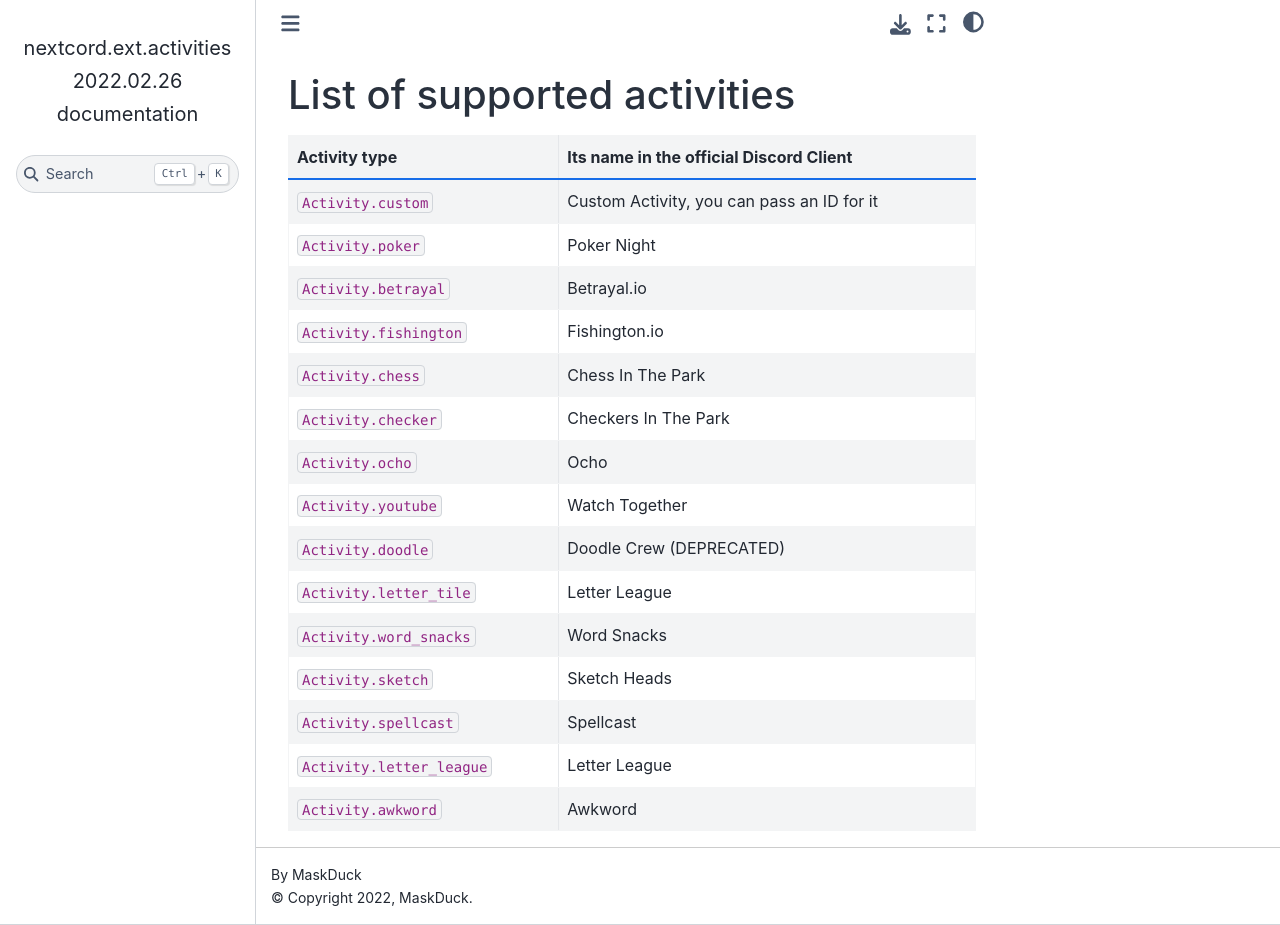
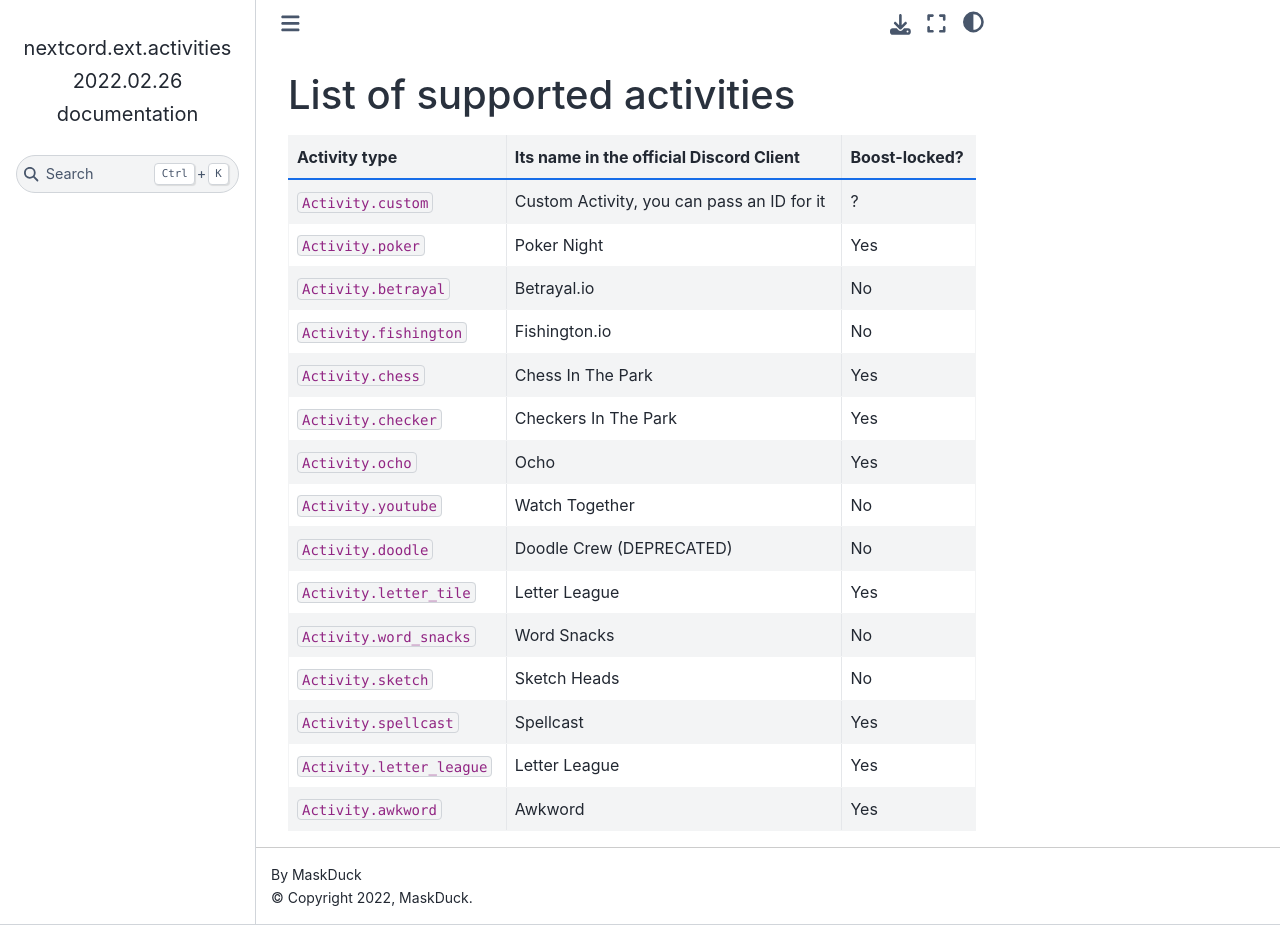
Before and after one commit to argo0n/pycord-ext-activities, a Sphinx documentation site: the page built from docs/supported_activities.rst, in a window 1280 px wide and 925 px high. Built offline with Sphinx 7.4.7 and the Sphinx Book theme 1.1.4, drawn with Linux system fonts in a browser that asks for light colours.

Commit message:
add comment and boost-lock notice.

```diff
--- a/docs/supported_activities.rst
+++ b/docs/supported_activities.rst
@@ -1,35 +1,35 @@
 List of supported activities
 =============================
-+---------------------------+---------------------------------------------+
-| Activity type             | Its name in the official Discord Client     |
-+===========================+=============================================+
-| ``Activity.custom``       | Custom Activity, you can pass an ID for it  |
-+---------------------------+---------------------------------------------+
-| ``Activity.poker``        | Poker Night                                 |
-+---------------------------+---------------------------------------------+
-| ``Activity.betrayal``     | Betrayal.io                                 |
-+---------------------------+---------------------------------------------+
-| ``Activity.fishington``   | Fishington.io                               |
-+---------------------------+---------------------------------------------+
-| ``Activity.chess``        | Chess In The Park                           |
-+---------------------------+---------------------------------------------+
-| ``Activity.checker``      | Checkers In The Park                        |
-+---------------------------+---------------------------------------------+
-| ``Activity.ocho``         | Ocho                                        |
-+---------------------------+---------------------------------------------+
-| ``Activity.youtube``      | Watch Together                              |
-+---------------------------+---------------------------------------------+
-| ``Activity.doodle``       | Doodle Crew (DEPRECATED)                    |
-+---------------------------+---------------------------------------------+
-| ``Activity.letter_tile``  | Letter League                               |
-+---------------------------+---------------------------------------------+
-| ``Activity.word_snacks``  | Word Snacks                                 |
-+---------------------------+---------------------------------------------+
-| ``Activity.sketch``       | Sketch Heads                                |
-+---------------------------+---------------------------------------------+
-| ``Activity.spellcast``    | Spellcast                                   |
-+---------------------------+---------------------------------------------+
-| ``Activity.letter_league``| Letter League                               |
-+---------------------------+---------------------------------------------+
-| ``Activity.awkword``      | Awkword                                     |
-+---------------------------+---------------------------------------------+
++---------------------------+---------------------------------------------+-----------------------+
+| Activity type             | Its name in the official Discord Client     | Boost-locked?         |
++===========================+=============================================+=======================+
+| ``Activity.custom``       | Custom Activity, you can pass an ID for it  |      ?                |
++---------------------------+---------------------------------------------+-----------------------+
+| ``Activity.poker``        | Poker Night                                 | Yes                   |
++---------------------------+---------------------------------------------+-----------------------+
+| ``Activity.betrayal``     | Betrayal.io                                 | No                    |
++---------------------------+---------------------------------------------+-----------------------+
+| ``Activity.fishington``   | Fishington.io                               | No                    |
++---------------------------+---------------------------------------------+-----------------------+
+| ``Activity.chess``        | Chess In The Park                           | Yes                   |
++---------------------------+---------------------------------------------+-----------------------+
+| ``Activity.checker``      | Checkers In The Park                        | Yes                   |
++---------------------------+---------------------------------------------+-----------------------+
+| ``Activity.ocho``         | Ocho                                        | Yes                   |
++---------------------------+---------------------------------------------+-----------------------+
+| ``Activity.youtube``      | Watch Together                              | No                    |
++---------------------------+---------------------------------------------+-----------------------+
+| ``Activity.doodle``       | Doodle Crew (DEPRECATED)                    | No                    |
++---------------------------+---------------------------------------------+-----------------------+
+| ``Activity.letter_tile``  | Letter League                               | Yes                   |
++---------------------------+---------------------------------------------+-----------------------+
+| ``Activity.word_snacks``  | Word Snacks                                 | No                    |
++---------------------------+---------------------------------------------+-----------------------+
+| ``Activity.sketch``       | Sketch Heads                                | No                    |
++---------------------------+---------------------------------------------+-----------------------+
+| ``Activity.spellcast``    | Spellcast                                   | Yes                   |
++---------------------------+---------------------------------------------+-----------------------+
+| ``Activity.letter_league``| Letter League                               | Yes                   |
++---------------------------+---------------------------------------------+-----------------------+
+| ``Activity.awkword``      | Awkword                                     | Yes                   |
++---------------------------+---------------------------------------------+-----------------------+
```
Also changed, not shown: 1 other file.
